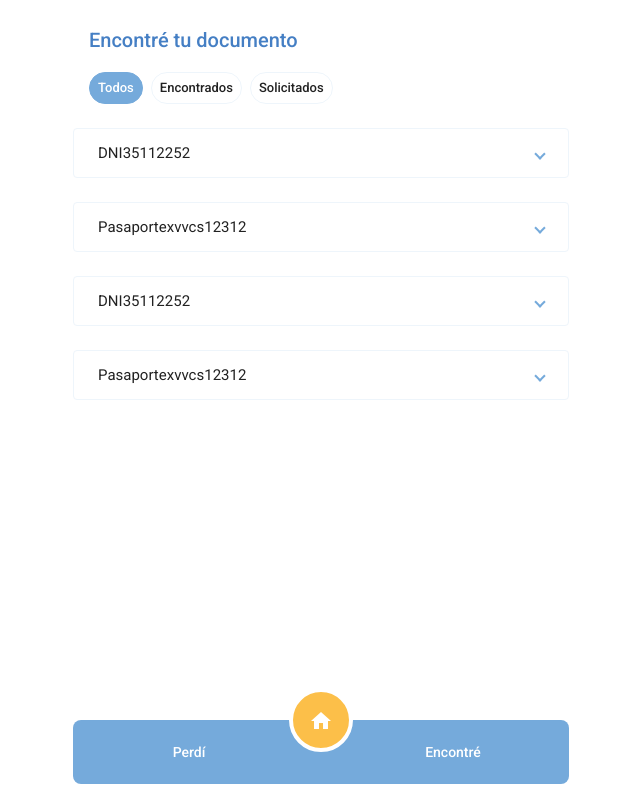
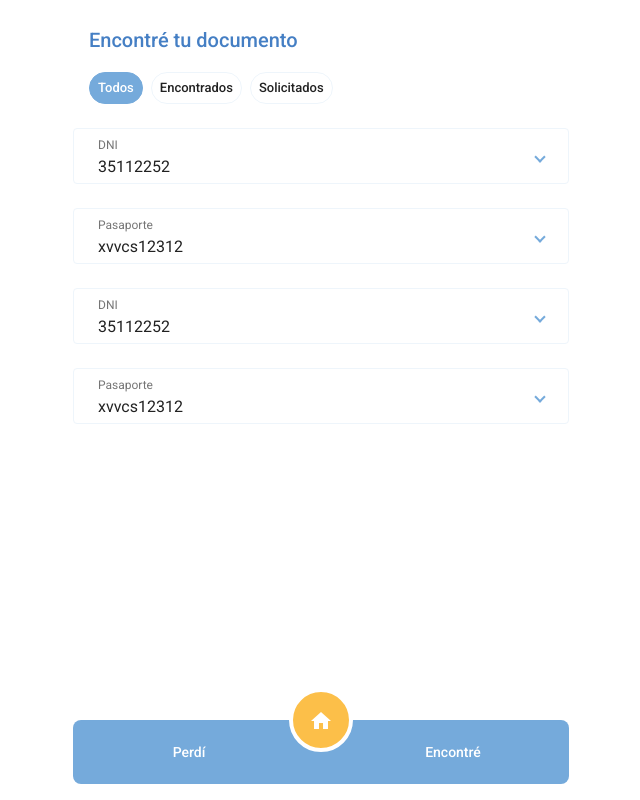
Before and after one commit to federico1818/encontretudocumento-web, an Angular app: page / in a window 1280 px wide. Shown: the whole page, without its empty margins (319-959 px from the left). Built offline with nearby package versions, Linux system fonts and the light colour scheme.

Commit message:
change texts

```diff
--- a/src/app/document/pages/document-create/document-create.component.html
+++ b/src/app/document/pages/document-create/document-create.component.html
@@ -42,8 +42,8 @@
         <mat-step [stepControl]="documentForm">
             <h2>Subí una imagen del documento</h2>
             <p>
-                Es recomendable que subas una imagen del documento encontrado
-                donde pueda verse con claridad el número y la foto de la persona.
+                Asegúrate que se vean con claridad el número y/o el rostro de lo persona
+                antes de enviar la foto.
             </p>
             <form [formGroup]="documentImageForm">
                 <app-input-file></app-input-file>
@@ -56,7 +56,7 @@
         <mat-step [stepControl]="documentContactForm">
             <h2>Ingresa tus datos de contacto</h2>
             <p>
-                Es necesario que nos brides una dirección de email para ponerte en contacto con el dueño cuando reclame su documento.
+                Es necesario que nos brides una dirección de email donde te enviaremos una notificación al momento que el dueño reclame su documento.
             </p>
             <form [formGroup]="documentContactForm">
                 <mat-form-field appearance="outline">
--- a/src/app/post/components/post-list/post-list.component.html
+++ b/src/app/post/components/post-list/post-list.component.html
@@ -1,7 +1,9 @@
 <mat-expansion-panel *ngFor="let post of posts | async">
     <mat-expansion-panel-header>
-        <div>{{ post.type }}</div>
-        <div>{{ post.number }}</div>
+        <div class="mat-expansion-panel-header-content">
+            <div class="post-type">{{ post.type }}</div>
+            <div class="post-number">{{ post.number }}</div>
+        </div>
     </mat-expansion-panel-header>
 
     <ng-template matExpansionPanelContent>
--- a/src/app/post/components/post-list/post-list.component.scss
+++ b/src/app/post/components/post-list/post-list.component.scss
@@ -9,3 +9,17 @@
 .mat-expansion-panel-buttons {
     margin-top: 24px;
 }
+
+.mat-expansion-panel-header-content {
+    display: grid;
+    grid-gap: 2px;
+}
+
+.post-type {
+    color: var(--text-secondary);
+    font-size: 0.75rem;
+}
+
+.post-number {
+    font-size: 1rem;
+}
--- a/src/assets/scss/material/_mat-expansion-panel.scss
+++ b/src/assets/scss/material/_mat-expansion-panel.scss
@@ -11,6 +11,10 @@
         background-color: mat-color($primary, lighter);
     }
 
+    .mat-expansion-panel-header {
+        height: 54px;
+    }
+
     .mat-expansion-indicator::after {
         color: mat-color($primary);
     }
--- a/src/assets/scss/utils/_text.scss
+++ b/src/assets/scss/utils/_text.scss
@@ -1,4 +1,10 @@
 @mixin text($theme) {
+    $foreground: map-get($theme, foreground);
+
+    :root {
+        --text-secondary: #{ mat-color($foreground, secondary-text) };
+    }
+
     .text-center {
         text-align: center;
     }
```
